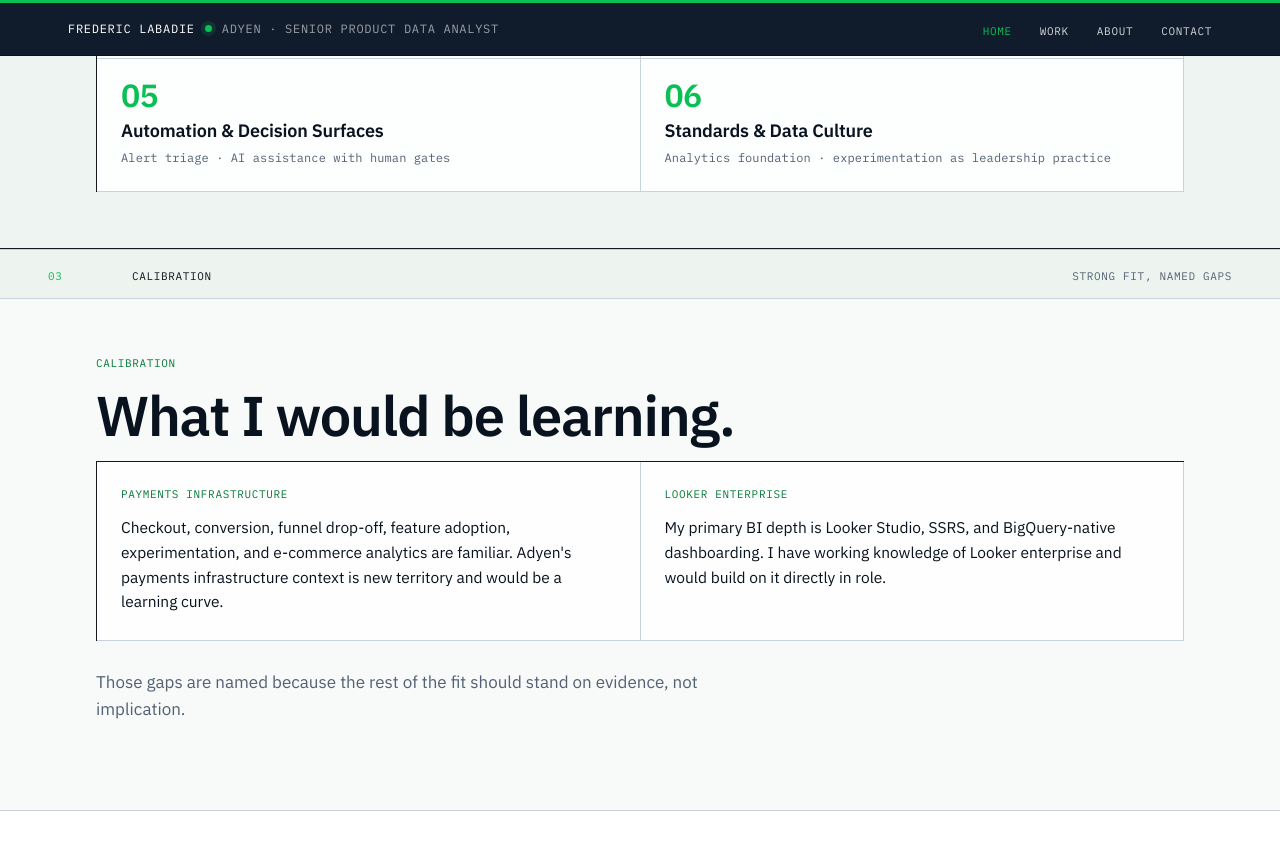
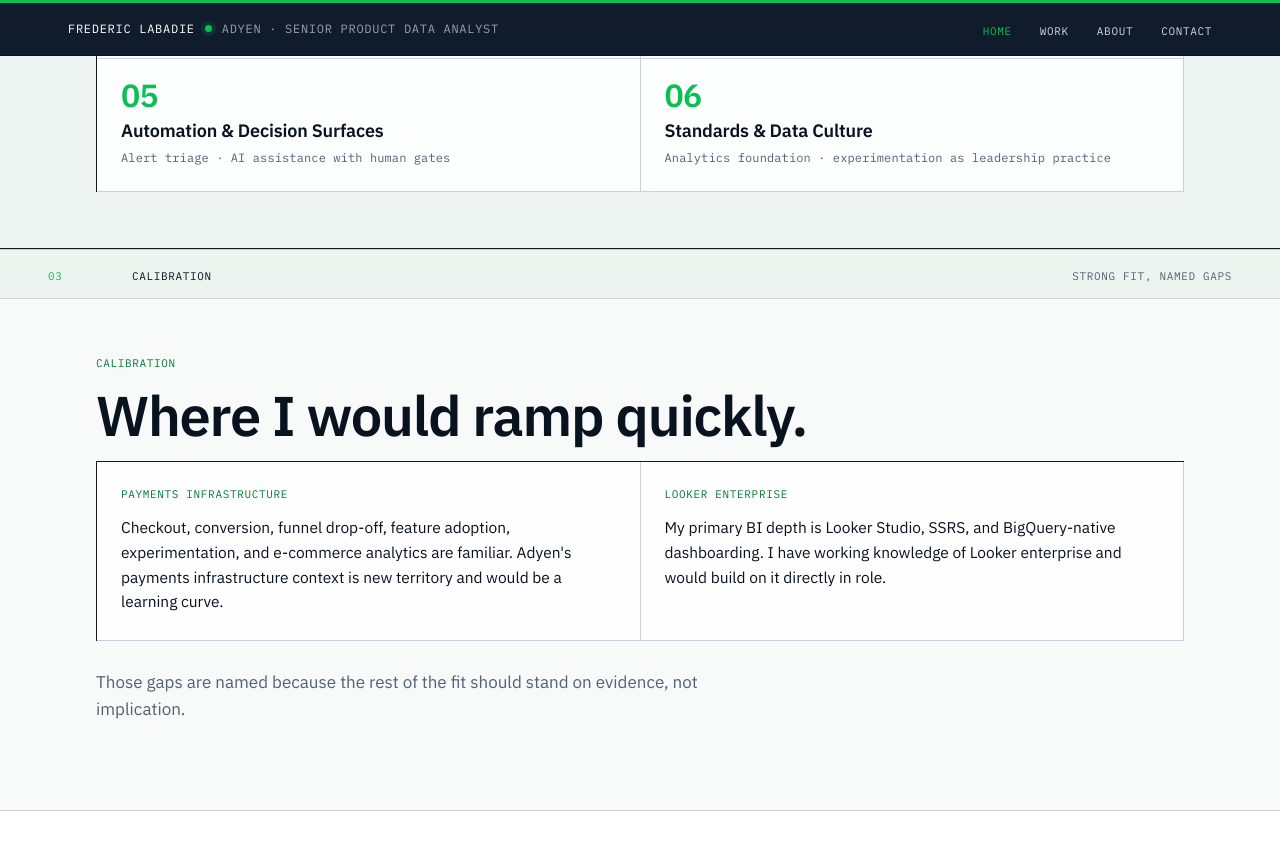
Before and after one commit to fredericlabadie/fredericlabadie.github.io, a Jekyll site: the page built from adyen/index.html, in a window 1280 px wide and 900 px high, scrolled down 2004 px. Shown: the top 850 px of the window. Built offline with Jekyll 4.4.1, drawn with Linux system fonts in a browser that asks for light colours; comment, search, counter and statistics services are not loaded.

Commit message:
Reframe Adyen calibration section

```diff
--- a/adyen/index.html
+++ b/adyen/index.html
@@ -117,7 +117,7 @@ robots: "noindex, nofollow"
     <div class="section-body">
       <div class="container">
         <p class="section-eyebrow">Calibration</p>
-        <h2 class="section-heading">What I would be learning.</h2>
+        <h2 class="section-heading">Where I would ramp quickly.</h2>
         <div class="card-row card-row-2">
           <div class="card">
             <div class="card-label">Payments infrastructure</div>
```
